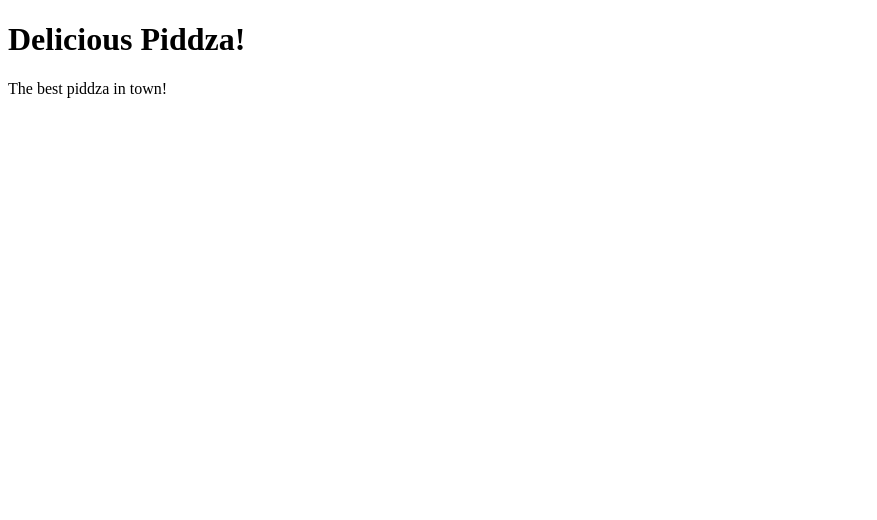
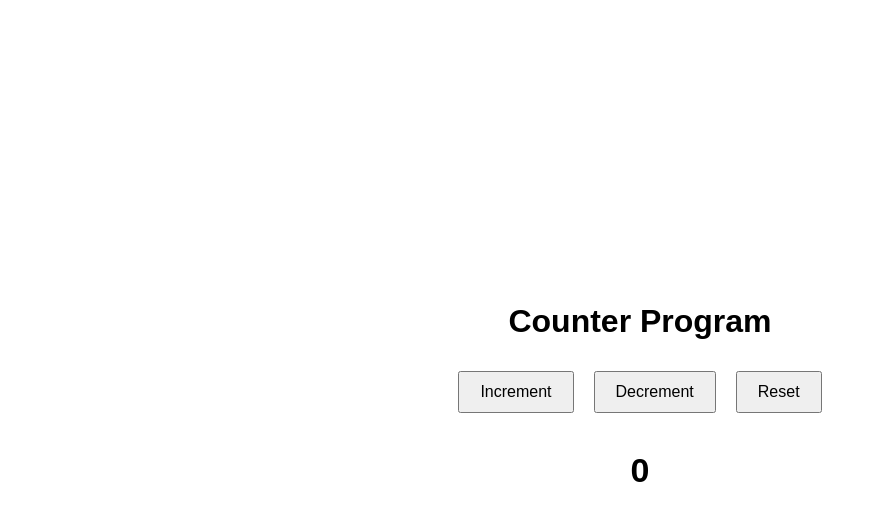
Before and after one commit to yusufkarakaya/javascript-course-projects, a website: page projects/project-1/index.html in a window 1280 px wide. Shown: the whole page, without its empty margins (0-877 px from the left). Drawn offline with Linux system fonts and the light colour scheme.

Commit message:
Add files via upload

```diff
--- a/projects/project-1/index.html
+++ b/projects/project-1/index.html
@@ -3,11 +3,52 @@
   <head>
     <meta charset="UTF-8" />
     <meta name="viewport" content="width=device-width, initial-scale=1.0" />
-    <title>I like pizza</title>
+    <title>TypeScript Project</title>
+    <link rel="stylesheet" href="style.css" />
   </head>
+
+  <style>
+    body {
+      font-family: Arial, sans-serif;
+      display: flex;
+      justify-content: center;
+      align-items: center;
+      height: 100vh;
+      margin: 0;
+      flex-direction: column;
+    }
+
+    h1 {
+      text-align: center;
+    }
+
+    .container {
+      display: flex;
+      align-items: center;
+    }
+
+    button {
+      padding: 10px 20px;
+      margin: 10px;
+      font-size: 16px;
+      cursor: pointer;
+    }
+
+    h2 {
+      font-size: 34px;
+    }
+  </style>
+
   <body>
-    <h1 id="headline"></h1>
-    <p id="paragraph"></p>
+    <h1>Counter Program</h1>
+
+    <div class="container">
+      <button id="increment">Increment</button>
+      <button id="decrement">Decrement</button>
+      <button id="reset">Reset</button>
+    </div>
+    <h2 id="counter">0</h2>
     <script src="index.js"></script>
+    <!-- Use the compiled JavaScript file -->
   </body>
 </html>
--- a/projects/project-1/index.js
+++ b/projects/project-1/index.js
@@ -1,13 +1,19 @@
-document.getElementById("headline").textContent = "Delicious Piddza!";
-document.getElementById("paragraph").textContent = "The best piddza in town!";
-//comment
-/*
-comment
-*/
-
-// 1. declaration let x;
-// 2. assignment x = 5;
-
-let x;
-x = 5;
-console.log(x);
+"use strict";
+const increment = document.getElementById("increment");
+const decrement = document.getElementById("decrement");
+const reset = document.getElementById("reset");
+const counter = document.getElementById("counter");
+let count = 0;
+increment.addEventListener("click", () => {
+    count++;
+    counter.textContent = count.toString();
+});
+decrement.addEventListener("click", () => {
+    count--;
+    counter.textContent = count.toString();
+});
+reset.addEventListener("click", () => {
+    count = 0;
+    counter.textContent = count.toString();
+});
+alert("Welcome to TS Counter App");
```
Also changed, not shown: projects/project-1/index.ts (added, +23 -0 lines), projects/project-1/package.json (added, +17 -0 lines), projects/project-1/tsconfig.json (added, +108 -0 lines), 1 other file.
